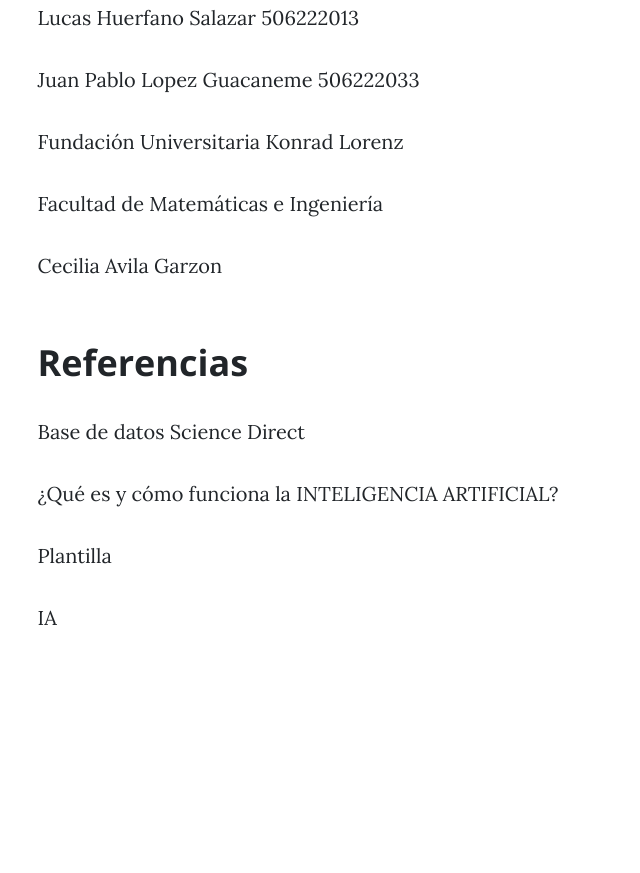
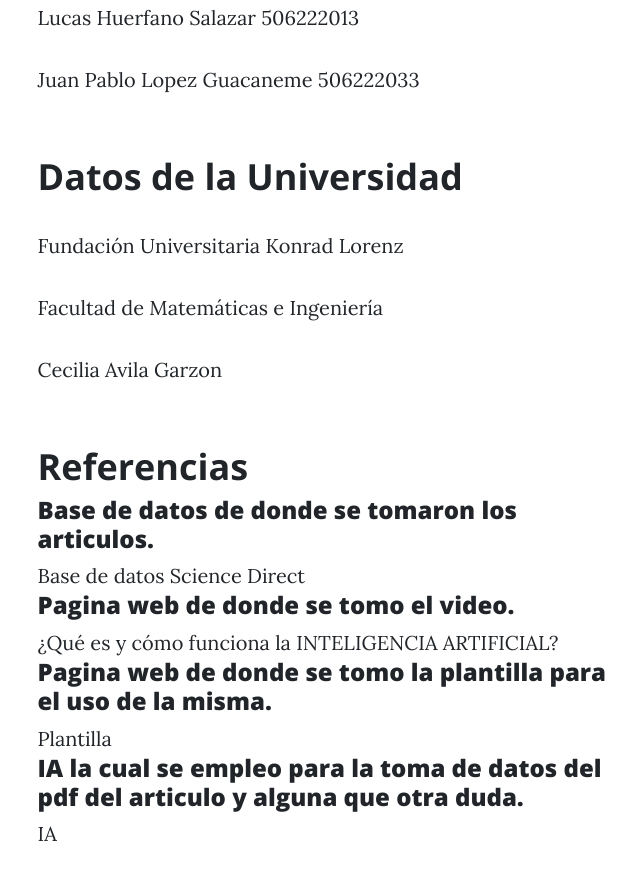
Before and after one commit to JuPaLoGu/taller2ntd, a plain HTML site: page contact.html in a window 1280 px wide. Shown: the part 823-1696 px from the top of the page, without its empty margins (308-948 px from the left). Before the commit the page ends 1480 px from the top, so only its background shows below. Drawn offline with nearby package versions, Linux system fonts and the light colour scheme.

Commit message:
Equipo
Modificación de los datos de equipo sobre la universidad y links los cuales redireccionan a las páginas referenciadas, como mejor organización de la página.

```diff
--- a/contact.html
+++ b/contact.html
@@ -60,19 +60,20 @@
                     <h2 class="section-heading">Nombres de Integrantes del equipo</h2>
                     <p>Lucas Huerfano Salazar 506222013</p>
                     <p>Juan Pablo Lopez Guacaneme 506222033</p>
+                    <h2 class="section-heading">Datos de la Universidad</h2>
                     <p>Fundación Universitaria Konrad Lorenz</p>
                     <p>Facultad de Matemáticas e Ingeniería</p>
                     <p>Cecilia Avila Garzon</p>
                     <h2 class="section-heading">Referencias</h2>
-                    <p></p>
+                    <h4>Base de datos de donde se tomaron los articulos.</h4>
                     <a href="https://recursosvirtuales.konradlorenz.edu.co:2053/science/article/pii/S1364815222002250">Base
                         de datos Science Direct</a>
-                    <p></p>
+                    <h4>Pagina web de donde se tomo el video.</h4>
                     <a href="https://www.youtube.com/watch?v=_tA5cinv0U8">¿Qué es y cómo funciona la INTELIGENCIA
                         ARTIFICIAL?</a>
-                    <p></p>
+                    <h4>Pagina web de donde se tomo la plantilla para el uso de la misma.</h4>
                     <a href="https://startbootstrap.com/?showAngular=false&showVue=false&showPro=false">Plantilla</a>
-                    <p></p>
+                    <h4>IA la cual se empleo para la toma de datos del pdf del articulo y alguna que otra duda.</h4>
                     <a href="https://chatgpt.com/">IA</a>
                 </div>
             </div>
```
